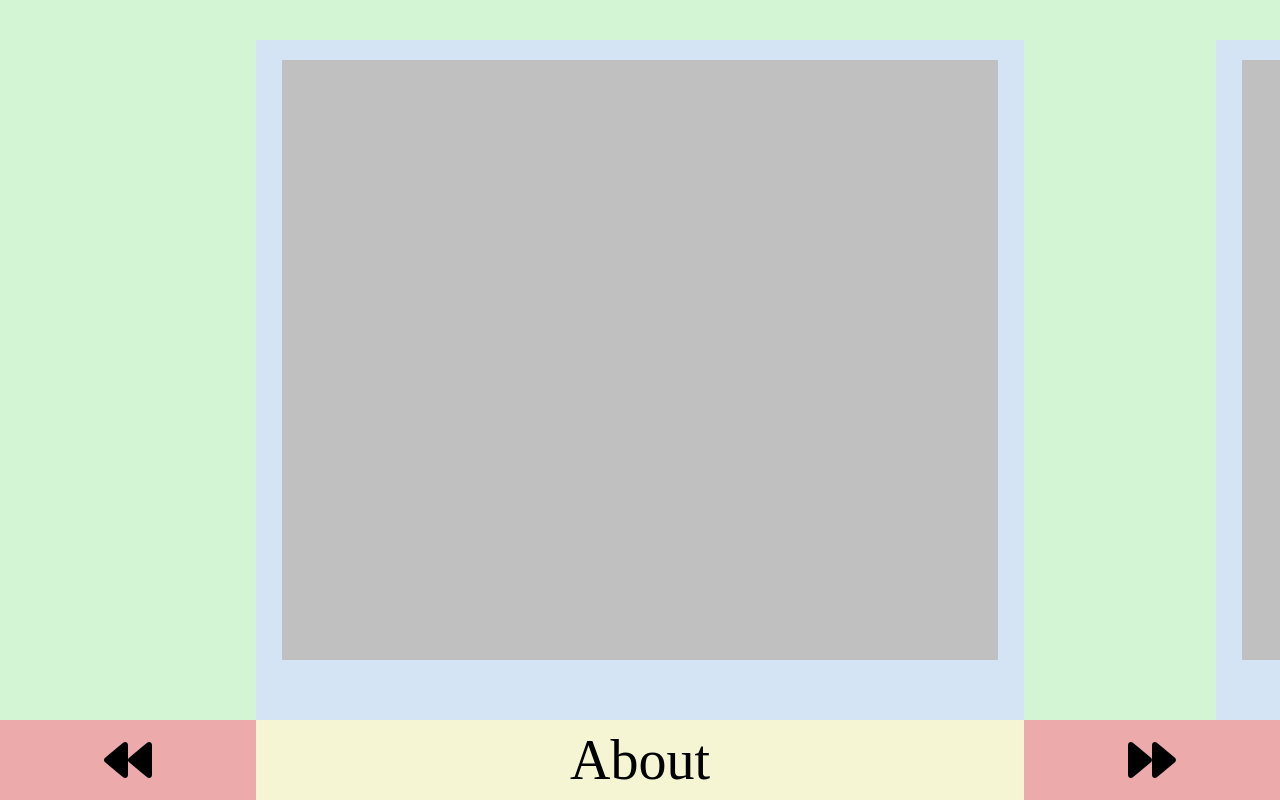
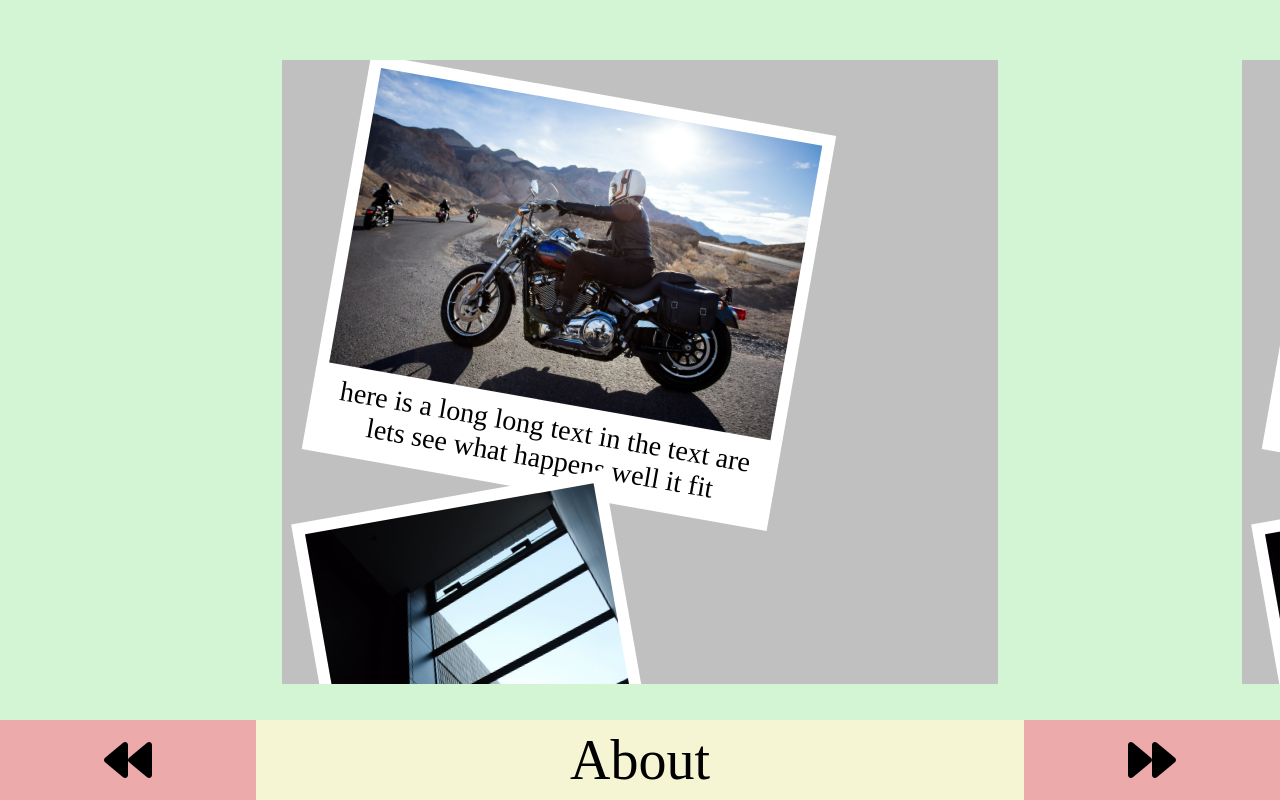
Before and after one commit to xo28122000/portfolio-2, a React (Create React App) app in the folder app/: page / in a window 1280 px wide. Built offline with nearby package versions, Linux system fonts and the light colour scheme.

Commit message:
polaroid done

```diff
--- a/app/src/components/Page/Page.css
+++ b/app/src/components/Page/Page.css
@@ -5,10 +5,10 @@
   margin-right: 2vw;
   margin-left: 2vw;
 
-  padding-top: 2.5vh;
-  padding-bottom: 2.5vh;
-  padding-right: 2vw;
-  padding-left: 2vw;
+  padding-top: 4vh;
+  padding-bottom: 4vh;
+  padding-right: 4vw;
+  padding-left: 4vw;
 
   /* padding: 0px; */
 
@@ -24,7 +24,6 @@
 
 #Page-root:hover {
   cursor: cell;
-
   background-color: #868686;
 }
 
--- /dev/null
+++ b/app/src/components/Page/Polaroid/Polaroid.css
@@ -0,0 +1,36 @@
+.Polaroid-root {
+  margin: 0;
+  padding-top: 1.5vh;
+  padding-left: 1.5vh;
+  padding-right: 1.5vh;
+  padding-bottom: 1.5vh;
+
+  height: fit-content;
+  width: fit-content;
+
+  max-height: 70vh;
+  max-width: 35vw;
+
+  /* transform: rotate(5deg); */
+
+  background-color: #ffffff;
+  overflow: hidden;
+}
+
+.Polaroid-img {
+  max-height: 55vh;
+  max-width: 35vw;
+
+  overflow: hidden;
+}
+
+.Polaroid-txt {
+  padding-bottom: 0.5vh;
+
+  height: fit-content;
+
+  max-width: 35vw;
+
+  text-align: center;
+  font-size: 3.5vh;
+}
--- /dev/null
+++ b/app/src/components/Page/Polaroid/index.js
@@ -0,0 +1,16 @@
+import React from "react";
+import "./Polaroid.css";
+
+const Polaroid = props => {
+  return (
+    <div
+      className="Polaroid-root"
+      style={{ transform: "rotate(" + props.tilt + ")" }}
+    >
+      {props.img}
+      <div className="Polaroid-txt">{props.txt}</div>
+    </div>
+  );
+};
+
+export default Polaroid;
--- /dev/null
+++ b/app/src/components/Page/StickyNote/StickyNote.css
@@ -0,0 +1,31 @@
+.StickyNote-root {
+  margin: 0;
+  padding-top: 1.5vh;
+  padding-left: 1.5vh;
+  padding-right: 1.5vh;
+  padding-bottom: 1.5vh;
+
+  height: fit-content;
+  width: fit-content;
+
+  /* transform: rotate(5deg); */
+
+  overflow: hidden;
+
+  font-size: 2.7vh;
+}
+
+.StickyNote-txt {
+  margin: 0;
+
+  height: 17vh;
+  width: 10vw;
+  background-color: RGBA(255, 235, 59, 1);
+}
+
+.StickyNote-top {
+  margin: 0;
+  background-color: RGBA(235, 215, 39, 1);
+  height: 4vh;
+  width: 10vw;
+}
--- /dev/null
+++ b/app/src/components/Page/StickyNote/index.js
@@ -0,0 +1,15 @@
+import React from "react";
+import "./StickyNote.css";
+const StickyNote = props => {
+  return (
+    <div
+      className="StickyNote-root"
+      style={{ transform: "rotate(" + props.tilt + ")" }}
+    >
+      <div className="StickyNote-top" />
+      <div className="StickyNote-txt">{props.txt}</div>
+    </div>
+  );
+};
+
+export default StickyNote;
--- a/app/src/components/Page/index.js
+++ b/app/src/components/Page/index.js
@@ -1,8 +1,37 @@
 import React, { useState } from "react";
 import "./Page.css";
 
+import Polaroid from "./Polaroid";
+import StickyNote from "./StickyNote";
+
 const Page = props => {
-  return <div id="Page-root"></div>;
+  const poloroidImg1 = (
+    <img
+      src={require("../../assets/images/bike.jpg")}
+      className="Polaroid-img"
+    />
+  );
+  const poloroidImg2 = (
+    <img
+      src={require("../../assets/images/window.jpg")}
+      className="Polaroid-img"
+    />
+  );
+  return (
+    <div id="Page-root">
+      <Polaroid
+        img={poloroidImg1}
+        txt={
+          "here is a long long text in the text are lets see what happens well it fit"
+        }
+        tilt="10deg"
+      />
+      <Polaroid img={poloroidImg2} txt={"here "} tilt="-10deg" />
+
+      <StickyNote txt={"here "} tilt="0deg" />
+      <StickyNote txt={"here "} tilt="0deg" />
+    </div>
+  );
 };
 
 export default Page;
--- a/app/src/components/PageContainer/PageContainer.css
+++ b/app/src/components/PageContainer/PageContainer.css
@@ -1,15 +1,15 @@
-#PageContainer-root {
+.PageContainer-root {
   position: fixed;
   top: 5vh;
   bottom: 10vh;
   left: 20%;
   transition: left ease 2s;
 
-  width: 60%;
+  width: 60vw;
 
   overflow-x: none;
   overflow-y: none;
 
   font-size: 40px;
-  background-color: #d4e4f5;
+  background-color: RGB(211, 245, 212);
 }
--- a/app/src/components/PageContainer/index.js
+++ b/app/src/components/PageContainer/index.js
@@ -32,7 +32,7 @@ const PageContainer = props => {
   }, [props.navigate, left]);
 
   return (
-    <div id="PageContainer-root" style={{ left: left.toString() + "%" }}>
+    <div className="PageContainer-root" style={{ left: left.toString() + "%" }}>
       <Page />
     </div>
   );
```
Also changed, not shown: app/src/assets/images/bike.jpg (added), app/src/assets/images/window.jpg (added).
